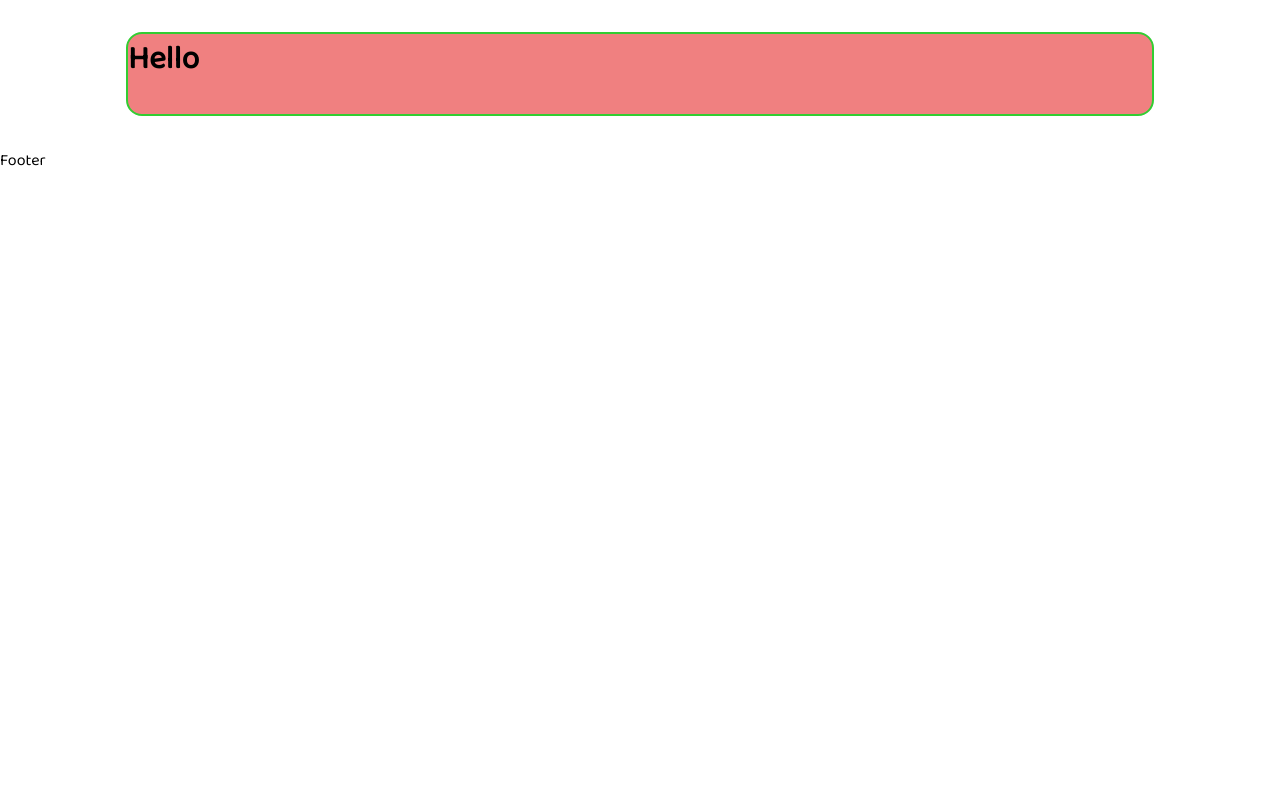
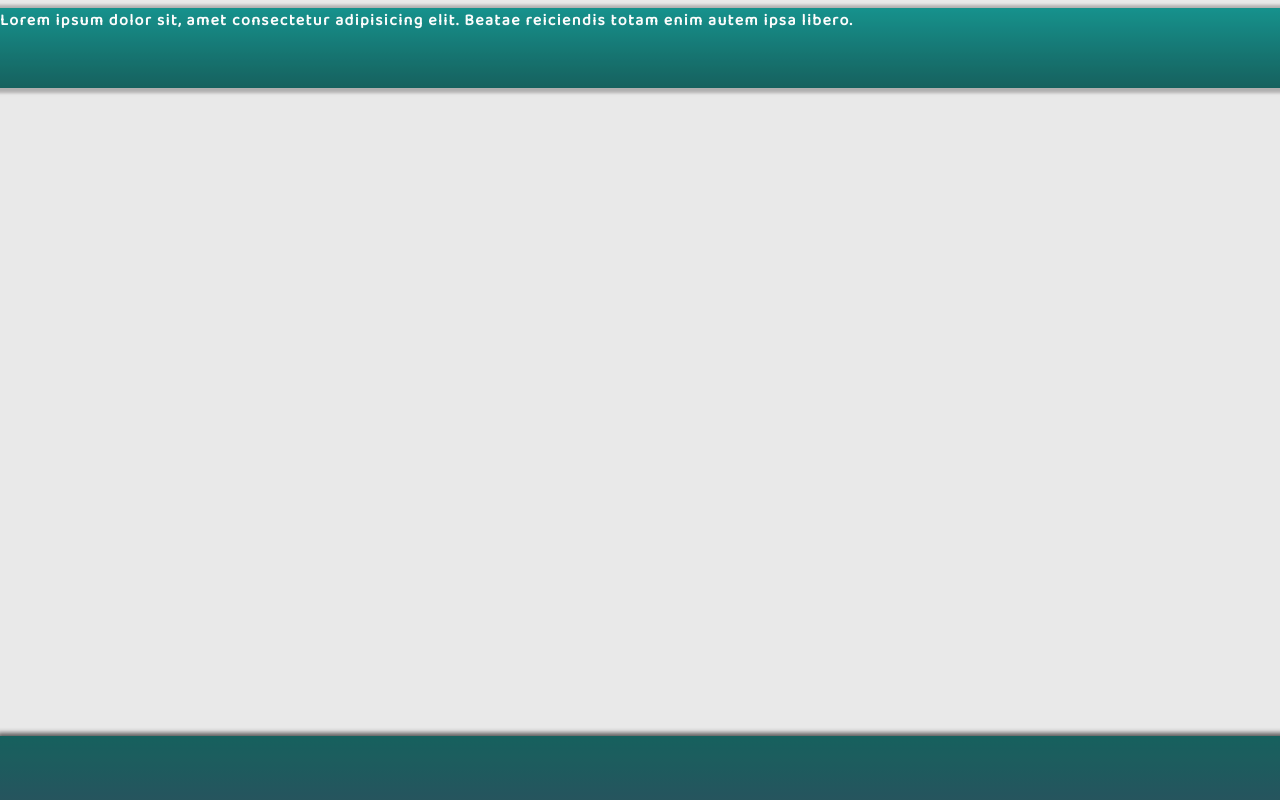
Before and after one commit to IvoTrifonov/bythecreek, a React app in the folder bythecreek-client/: page / in a window 1280 px wide. Shown: the top 800 px of the page. Built offline with nearby package versions, Linux system fonts and the light colour scheme.

Commit message:
added some header & footer styles

```diff
--- a/bythecreek-client/src/App.tsx
+++ b/bythecreek-client/src/App.tsx
@@ -5,10 +5,11 @@ import './index.scss';
 
 const App = (): JSX.Element => {
   return (
-    <div>
+    <React.Fragment>
       <Header></Header>
+      <main style={{height: '40em'}}></main>
       <Footer></Footer>
-    </div>
+    </React.Fragment>
   )
 }
 
--- a/bythecreek-client/src/cmps/Footer/index.tsx
+++ b/bythecreek-client/src/cmps/Footer/index.tsx
@@ -1,11 +1,13 @@
 import React from 'react';
-import Animation from '../animations/hoc/animation';
 import animationStyles from '../animations/styles/footer';
+import './styles.scss';
+import { Spring } from 'react-spring/renderprops';
 
 export const Footer = () => {
-  return (
-    <Animation styleProps={animationStyles}>
-      <footer>Footer</footer>
-    </Animation>
-  )
+  return <Spring {...animationStyles}>
+    {props =>
+      <footer style={props}>
+
+      </footer>}
+  </Spring>
 }
--- /dev/null
+++ b/bythecreek-client/src/cmps/Footer/styles.scss
@@ -0,0 +1,7 @@
+footer {
+  height: 15em;
+  margin: 0.5em 0 auto 0;
+  background-image: linear-gradient(to top, #222222, #272c34, #223844, #10464f, #005350);
+  box-shadow: 3px 3px 5px 6px rgb(71, 71, 71);
+  opacity: 0.9;
+}
--- a/bythecreek-client/src/cmps/Header/index.tsx
+++ b/bythecreek-client/src/cmps/Header/index.tsx
@@ -1,15 +1,13 @@
 import React from 'react';
-import Animation from '../animations/hoc/animation';
+import { Spring } from 'react-spring/renderprops';
+import animationStyles from '../animations/styles/header';
 import './styles.scss';
-import animationStyles from '../animations/styles/header';
 
 export const Header = (): JSX.Element => {
-
-  return (
-    <Animation styleProps={animationStyles} >
-      <header>
-        <h1>Hello</h1>
-      </header>
-    </Animation>
-  )
+  return <Spring {...animationStyles}>
+    {props =>
+      <header style={props}>
+        <p>Lorem ipsum dolor sit, amet consectetur adipisicing elit. Beatae reiciendis totam enim autem ipsa libero.</p>
+      </header>}
+  </Spring>
 }
--- a/bythecreek-client/src/cmps/Header/styles.scss
+++ b/bythecreek-client/src/cmps/Header/styles.scss
@@ -1,17 +1,10 @@
 header {
   height: 5em;
-  width: 80%;
-  margin: 2em auto;
-  border: 2px solid limegreen;
-  border-radius: 1em;
-  background-color: lightcoral;
-
-  & .example-appear {
-    opacity: 0.04;
-  }
-
-  & .example-appear.example-appear-active {
-    opacity: 2;
-    transition: opacity 50s ease-in;
-  }
+  margin: 0.5em auto;
+  background-image: linear-gradient(to bottom, #008983, #007b76, #006d69, #00605c, #005350);
+  box-shadow: 1px 1px 3px 4px rgb(170, 169, 169);
+  opacity: 0.9;
+  color: #ffffff;
+  font-weight: 600;
+  letter-spacing: 1.4px;
 }
--- a/bythecreek-client/src/cmps/animations/hoc/animation.tsx
+++ b/bythecreek-client/src/cmps/animations/hoc/animation.tsx
@@ -1,10 +1,11 @@
 import React from 'react'
-import { useSpring, animated } from 'react-spring';
+
+import { Spring } from 'react-spring/renderprops';
 
 const Animation = ({ styleProps, children }) => {
-  const props = useSpring({ ...styleProps });
-
-  return <animated.div style={props} children={children} />
+  return <Spring {...styleProps}>
+    {props => <div style={props}>{children}</div>}
+  </Spring>
 }
 
 export default Animation;
--- a/bythecreek-client/src/cmps/animations/styles/footer.js
+++ b/bythecreek-client/src/cmps/animations/styles/footer.js
@@ -1,7 +1,7 @@
 const footerStyles = {
   from: { marginTop: '15em', opacity: 0 },
-  to: { marginTop: '0em', opacity: 1 },
-  config: { duration: 250 }
+  to: { marginTop: '0em', opacity: 0.90 },
+  config: { duration: 280 }
 }
 
 export default footerStyles;
--- a/bythecreek-client/src/cmps/animations/styles/header.js
+++ b/bythecreek-client/src/cmps/animations/styles/header.js
@@ -1,7 +1,7 @@
 const headerStyles = {
   from: { marginTop: '-5em', opacity: 0 },
-  to: { marginTop: '0em', opacity: 1 },
-  config: { duration: 250 }
+  to: { marginTop: '0.5em', opacity: 0.9 },
+  config: { duration: 280 }
 }
 
 export default headerStyles;
--- a/bythecreek-client/src/index.scss
+++ b/bythecreek-client/src/index.scss
@@ -9,3 +9,6 @@ html {
   margin: 0;
   padding: 0;
 }
+body {
+  background-color: rgb(233, 233, 233);
+}
```
